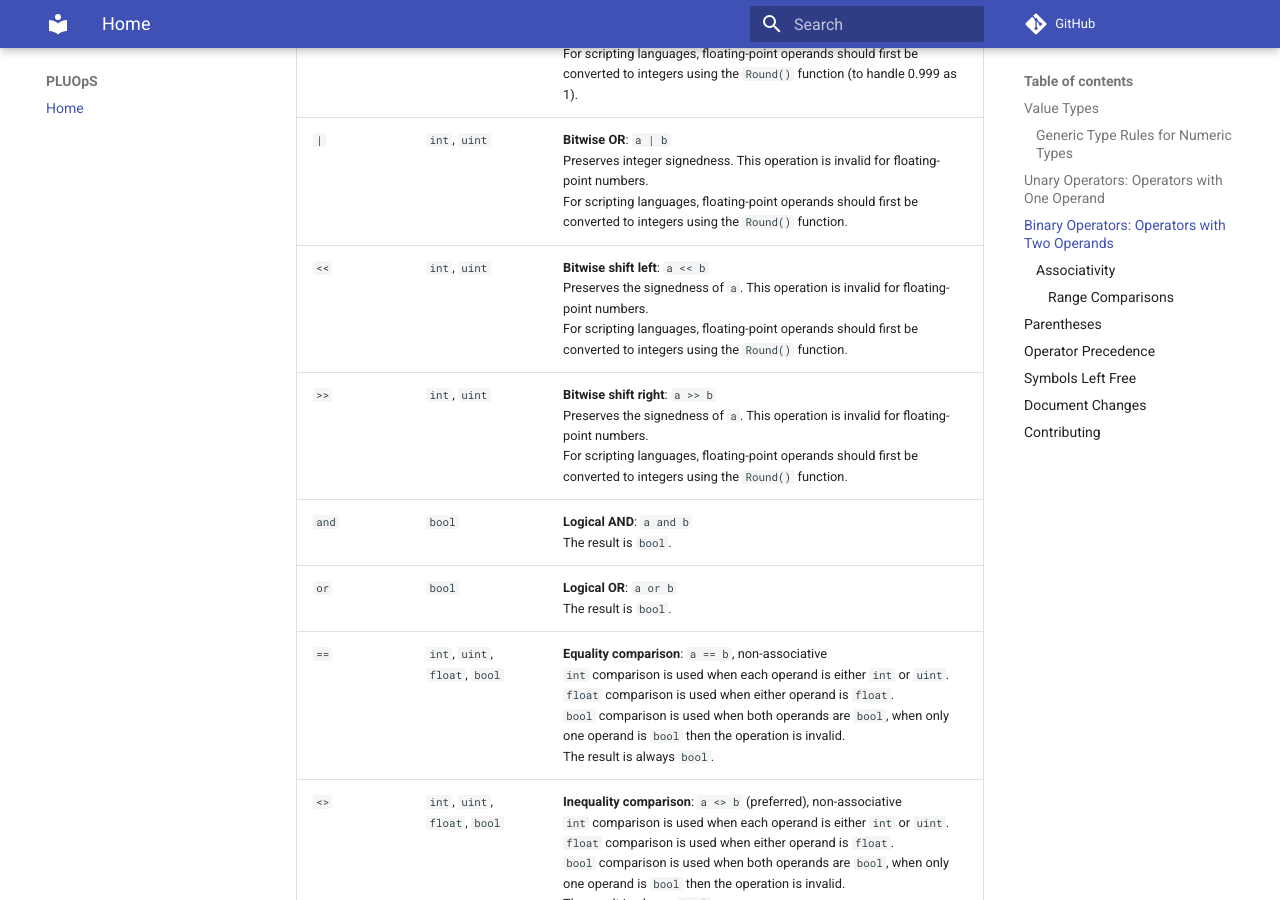
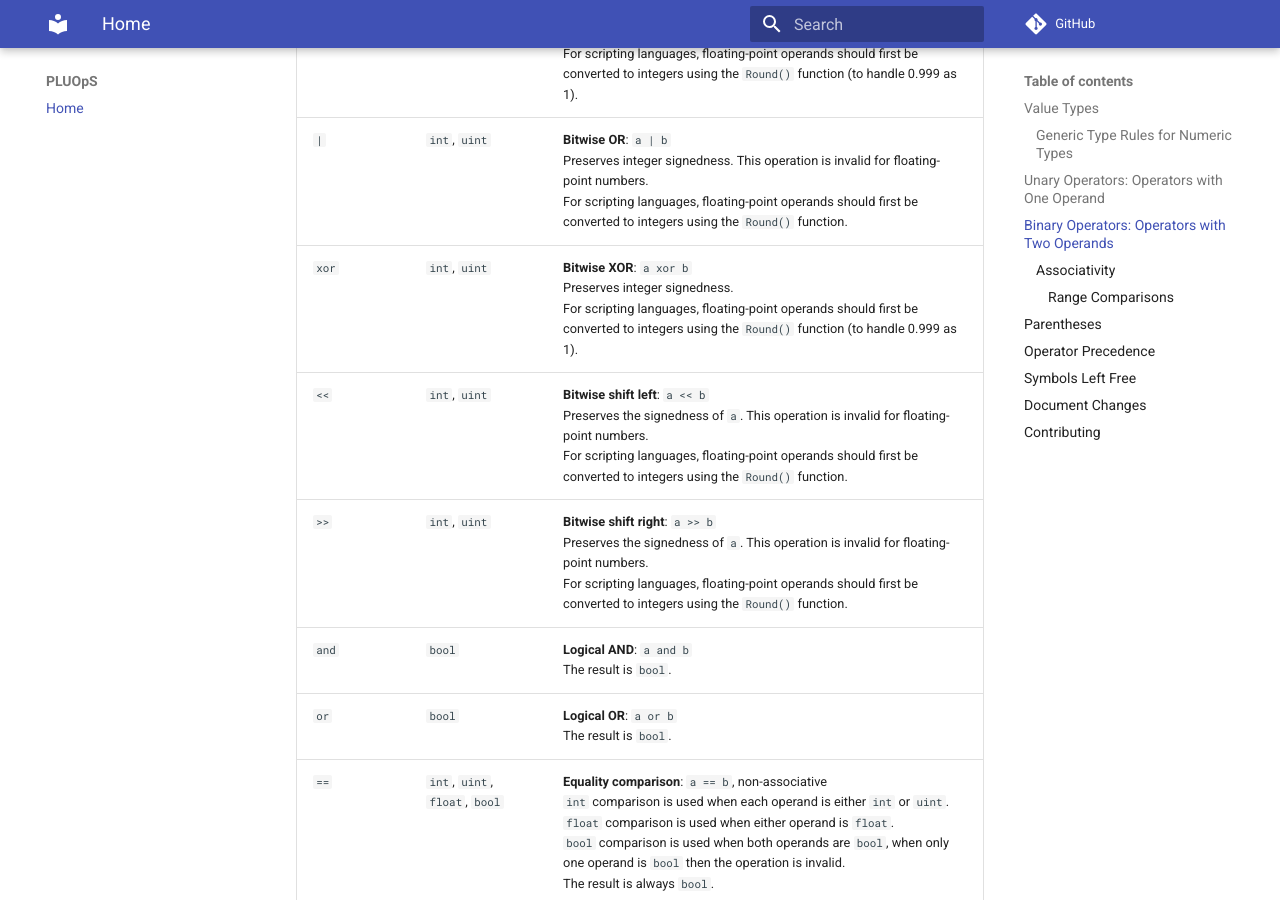
Before and after one commit to nvitya/pluops, an MkDocs documentation site: the page built from docs/index.md, in a window 1280 px wide and 900 px high, scrolled down 3008 px. Built offline with MkDocs 1.6.1 and Material for MkDocs 9.7.7, drawn with Linux system fonts in a browser that asks for light colours; comment, search, counter and statistics services are not loaded; some of the changed text lies outside the part shown.

Commit message:
| 1.4 | 2026-10-25 | Viktor Guáth-Nagy | Added the missing `xor` to the binary operator table

```diff
--- a/docs/index.md
+++ b/docs/index.md
@@ -59,6 +59,7 @@ Form: `operand1 operator_symbol operand2`
 | `mod` | `int`, `uint` | **Integer modulo**: `a mod b`<br>`r = a - (a div b) * b`<br>`if r < 0 then r = r + b`<br>Cannot be negative.<br>The result is `uint` for `uint mod uint`.<br>The result is `int` for `int mod uint` or `uint mod int`.
 | `&` | `int`, `uint` | **Bitwise AND**: `a & b`<br>Preserves integer signedness.<br>For scripting languages, floating-point operands should first be converted to integers using the `Round()` function (to handle 0.999 as 1).
 | <code>&#124;</code> | `int`, `uint` | **Bitwise OR**: <code>a &#124; b</code><br>Preserves integer signedness. This operation is invalid for floating-point numbers.<br>For scripting languages, floating-point operands should first be converted to integers using the `Round()` function.
+| `xor` | `int`, `uint` | **Bitwise XOR**: `a xor b`<br>Preserves integer signedness.<br>For scripting languages, floating-point operands should first be converted to integers using the `Round()` function (to handle 0.999 as 1).
 | `<<` | `int`, `uint` | **Bitwise shift left**: `a << b`<br>Preserves the signedness of `a`. This operation is invalid for floating-point numbers.<br>For scripting languages, floating-point operands should first be converted to integers using the `Round()` function.
 | `>>` | `int`, `uint` | **Bitwise shift right**: `a >> b`<br>Preserves the signedness of `a`. This operation is invalid for floating-point numbers.<br>For scripting languages, floating-point operands should first be converted to integers using the `Round()` function.
 | `and` | `bool` | **Logical AND**: `a and b`<br>The result is `bool`.
@@ -153,6 +154,7 @@ Precedence is listed from highest to lowest.
 
 | Version | Date (ISO) | Persons | Changes |
 | --- | --- | --- | --- |
+| 1.4 | 2026-10-25 | Viktor Guáth-Nagy | Added the missing `xor` to the binary operator table
 | 1.3 | 2026-09-18 | Viktor Guáth-Nagy | Added associativity information, `x < y < z` range comparions, `,` corrected for list separator
 | 1.2 | 2026-09-04 | Viktor Guáth-Nagy | `==` and `<>` operator rules with `bool` described, `rem` added to the operator precedence
 | 1.1 | 2026-09-03 | Viktor Guáth-Nagy | Added `rem` operator<br>corrected `==`, `<>` and `!=` valid with bool
```
Also changed, not shown: other parts of docs/index.md (+1 -1 lines).
